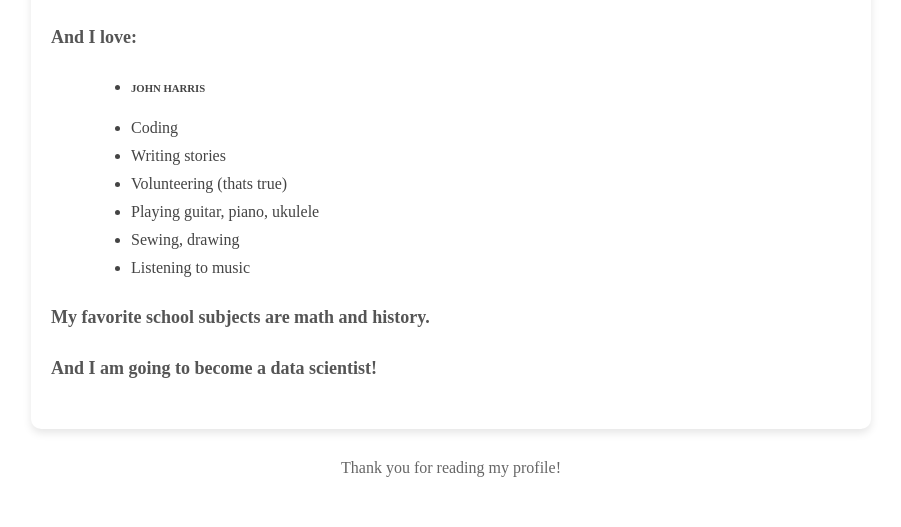
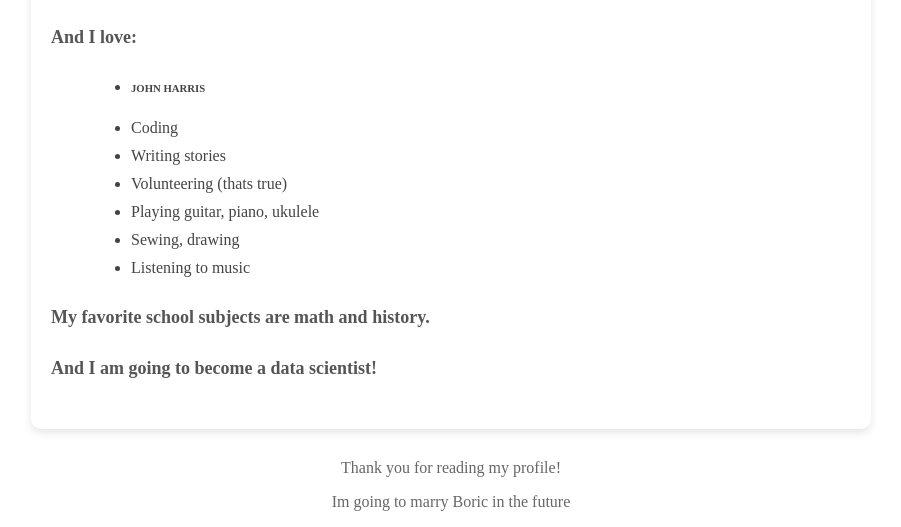
Before and after one commit to Lykahh/I-AM, a plain HTML site: page index.html in a window 1280 px wide. Shown: the part 496-1023 px from the top of the page, without its empty margins (189-1090 px from the left). Before the commit the page ends 989 px from the top, so only its background shows below. Drawn offline with Linux system fonts and the light colour scheme.

Commit message:
Update index.html

```diff
--- a/index.html
+++ b/index.html
@@ -31,6 +31,7 @@
 
     <div class="footer">
         <p>Thank you for reading my profile!</p>
+        <p>Im going to marry Boric in the future</p>
     </div>
 
 
```
